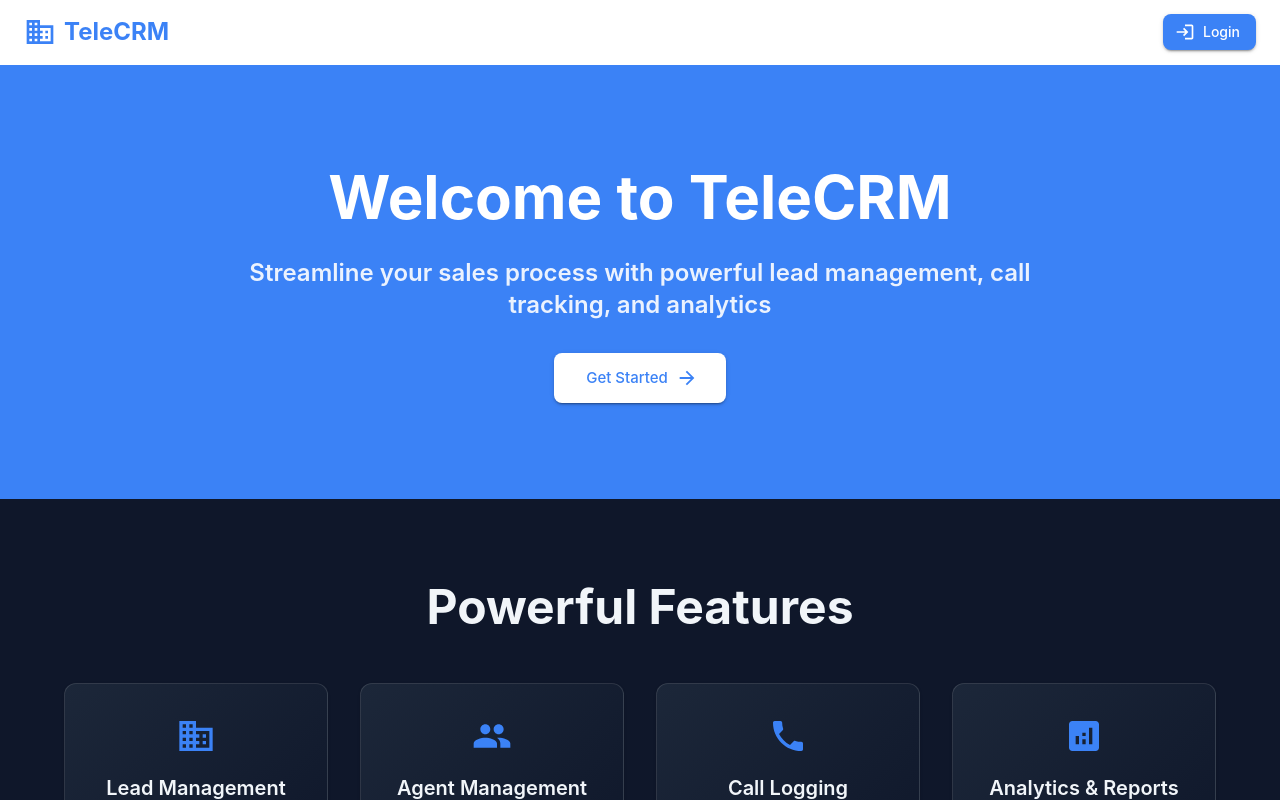
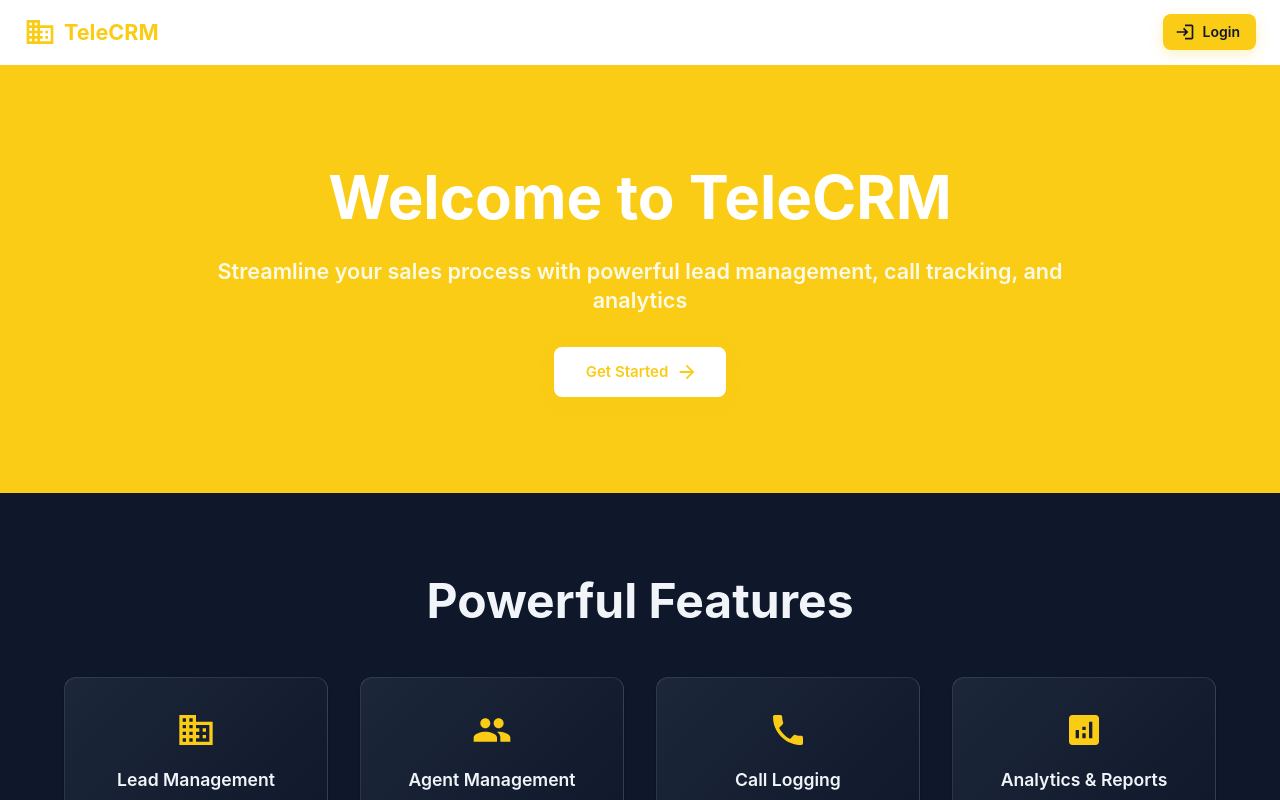
Before and after one commit to VirtualCare14/telecrm, a React (Vite) app in the folder frontend/: page / in a window 1280 px wide. Shown: the top 800 px of the page. Built offline with nearby package versions, Linux system fonts and the light colour scheme; no server answers.

Commit message:
Update theme: yellow/gold primary with orange secondary for dark mode

```diff
--- a/frontend/src/theme/theme.js
+++ b/frontend/src/theme/theme.js
@@ -4,14 +4,16 @@ const theme = createTheme({
   palette: {
     mode: 'dark',
     primary: {
-      main: '#3b82f6',
-      light: '#60a5fa',
-      dark: '#2563eb',
+      main: '#facc15',      // Yellow/Gold
+      light: '#fde047',
+      dark: '#eab308',
+      contrastText: '#0f172a',
     },
     secondary: {
-      main: '#8b5cf6',
-      light: '#a78bfa',
-      dark: '#7c3aed',
+      main: '#f97316',      // Orange
+      light: '#fb923c',
+      dark: '#ea580c',
+      contrastText: '#0f172a',
     },
     background: {
       default: '#0f172a',
@@ -31,20 +33,24 @@ const theme = createTheme({
     success: {
       main: '#10b981',
     },
+    info: {
+      main: '#38bdf8',
+      light: '#7dd3fc',
+    },
   },
   typography: {
     fontFamily: '-apple-system, BlinkMacSystemFont, "Segoe UI", Roboto, "Helvetica Neue", Arial, sans-serif',
     h4: {
       fontWeight: 700,
-      fontSize: '2rem',
+      fontSize: '1.75rem',
     },
     h5: {
       fontWeight: 600,
-      fontSize: '1.5rem',
+      fontSize: '1.35rem',
     },
     h6: {
       fontWeight: 600,
-      fontSize: '1.25rem',
+      fontSize: '1.1rem',
     },
   },
   components: {
@@ -53,7 +59,7 @@ const theme = createTheme({
         root: {
           background: 'linear-gradient(135deg, rgba(30, 41, 59, 0.9) 0%, rgba(15, 23, 42, 0.9) 100%)',
           backdropFilter: 'blur(10px)',
-          border: '1px solid rgba(148, 163, 184, 0.1)',
+          border: '1px solid rgba(250, 204, 21, 0.08)',
         },
       },
     },
@@ -69,6 +75,22 @@ const theme = createTheme({
         root: {
           textTransform: 'none',
           borderRadius: 8,
+          fontWeight: 600,
+        },
+        containedPrimary: {
+          color: '#0f172a',
+          boxShadow: '0 4px 14px rgba(250, 204, 21, 0.25)',
+          '&:hover': {
+            boxShadow: '0 6px 20px rgba(250, 204, 21, 0.35)',
+          },
+        },
+        outlinedPrimary: {
+          borderColor: 'rgba(250, 204, 21, 0.5)',
+          color: '#facc15',
+          '&:hover': {
+            borderColor: '#facc15',
+            backgroundColor: 'rgba(250, 204, 21, 0.08)',
+          },
         },
       },
     },
@@ -76,7 +98,46 @@ const theme = createTheme({
       styleOverrides: {
         paper: {
           background: 'linear-gradient(180deg, #1e293b 0%, #0f172a 100%)',
-          borderRight: '1px solid rgba(148, 163, 184, 0.1)',
+          borderRight: '1px solid rgba(250, 204, 21, 0.06)',
+        },
+      },
+    },
+    MuiChip: {
+      styleOverrides: {
+        root: {
+          fontWeight: 500,
+        },
+      },
+    },
+    MuiTableCell: {
+      styleOverrides: {
+        head: {
+          fontWeight: 600,
+        },
+      },
+    },
+    MuiTab: {
+      styleOverrides: {
+        root: {
+          textTransform: 'none',
+          fontWeight: 500,
+          '&.Mui-selected': {
+            fontWeight: 600,
+          },
+        },
+      },
+    },
+    MuiSelect: {
+      styleOverrides: {
+        root: {
+          borderRadius: 8,
+        },
+      },
+    },
+    MuiOutlinedInput: {
+      styleOverrides: {
+        root: {
+          borderRadius: 8,
         },
       },
     },
```
